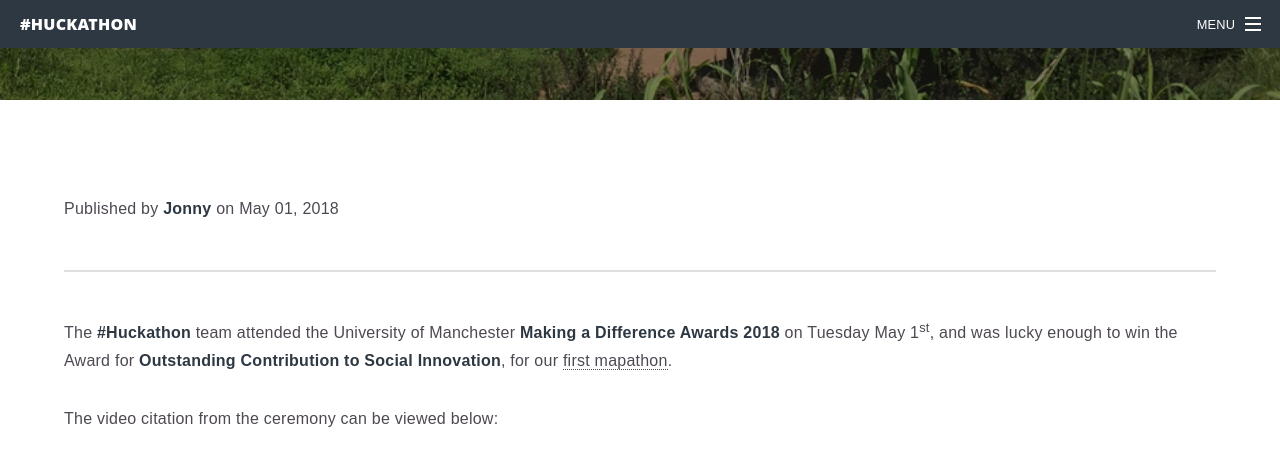
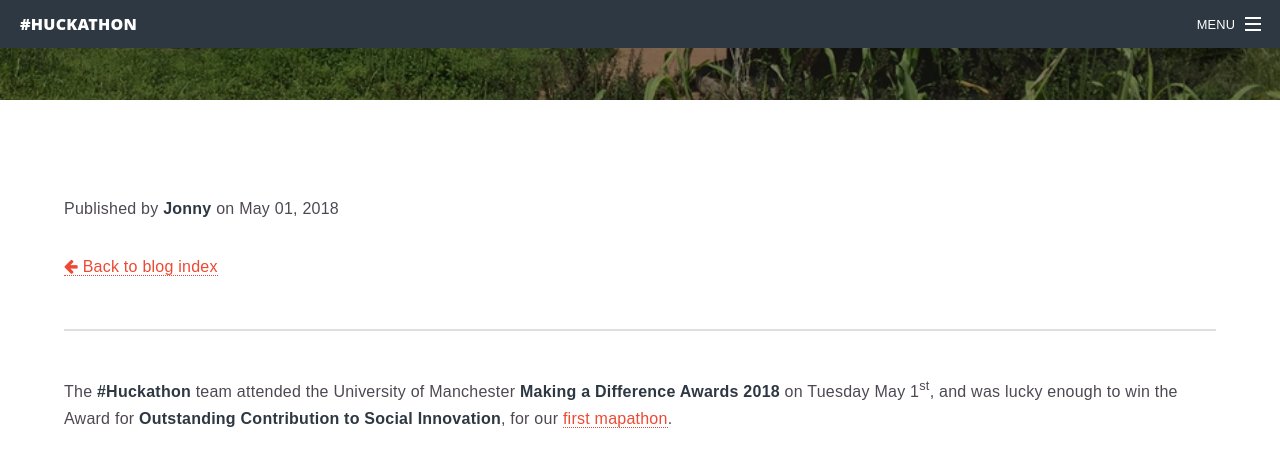
Before and after one commit to jonnyhuck/huckathon.org, a Jekyll site: the page built from _posts/2018-05-01-award.md, in a window 1280 px wide and 1400 px high, scrolled down 253 px, cut to the strip 0-465 px from the top of the window. Built offline with Jekyll 4.4.1, drawn with Linux system fonts in a browser that asks for light colours.

Commit message:
make links in text red

```diff
--- a/_layouts/post.html
+++ b/_layouts/post.html
@@ -11,6 +11,7 @@ layout: default
   <section class="wrapper style5">
     <div class="inner">
 	   	<p>Published by <strong>{{ page.author }}</strong> on {{ page.date  | date: '%B %d, %Y' }}</p>
+	   	<p><a href="http://huckathon.org/blog.html"><i class="fa fa-arrow-left"></i> Back to blog index</a></p>
 	   	<hr>
     	{{ content }}
     </div>
--- a/css/main.scss
+++ b/css/main.scss
@@ -79,7 +79,7 @@ $baseurl: '{{ site.baseurl }}/images';
 	a {
 		@include vendor('transition', ('color #{_duration(transitions)} ease', 'border-bottom-color #{_duration(transitions)} ease'));
 		border-bottom: dotted 1px;
-		color: inherit;
+		color: #ed4933;
 		text-decoration: none;
 
 		&:hover {
```
